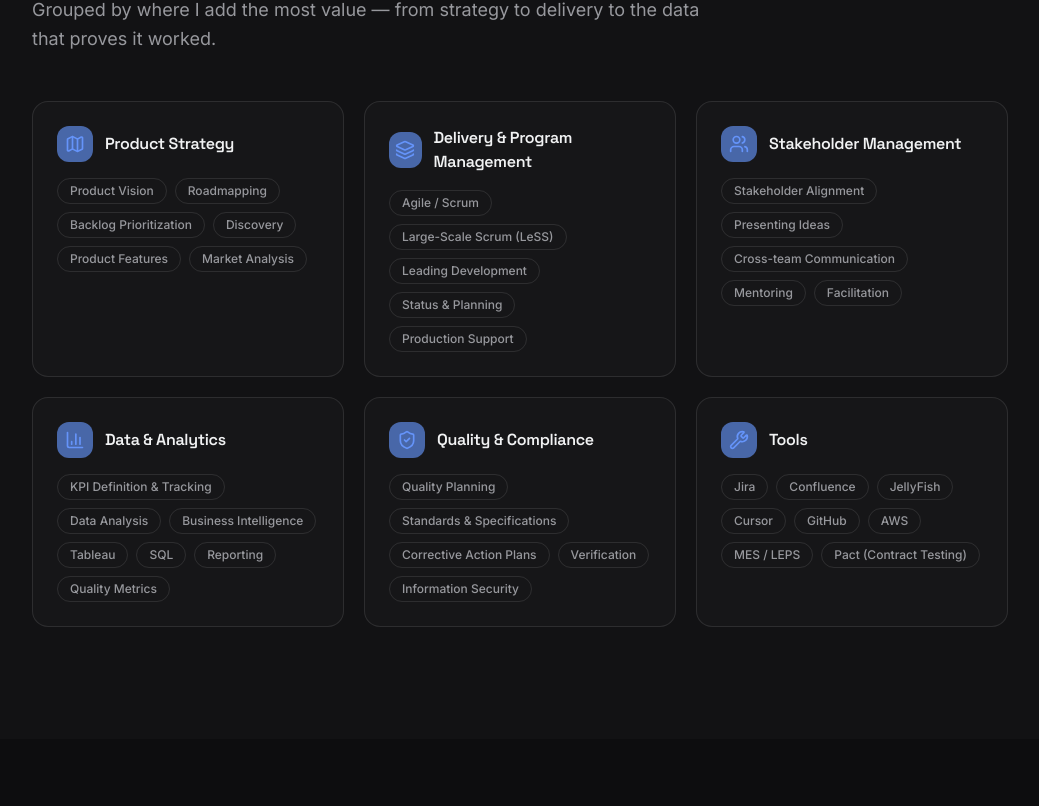
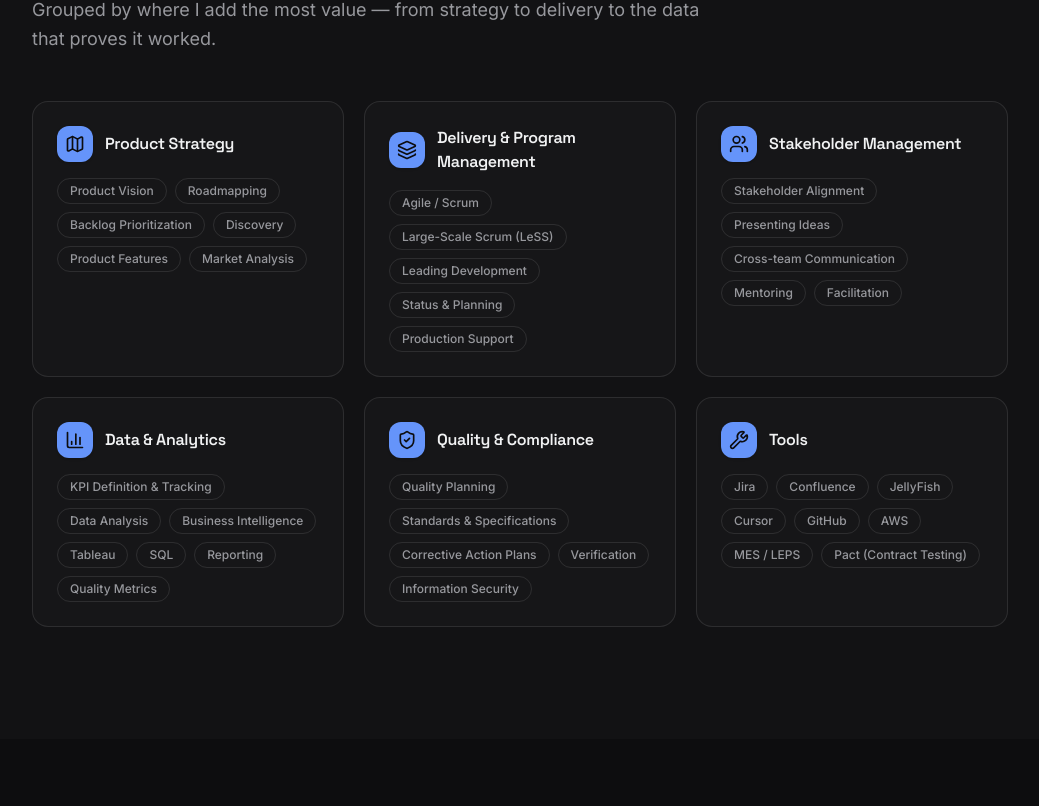
Before and after one commit to mpetko92/milospetkov.com, a Next.js app: page / in a window 1280 px wide. Shown: the part 1534-2340 px from the top of the page, without its empty margins (120-1159 px from the left). Built offline with nearby package versions, Linux system fonts and the light colour scheme.

Commit message:
Improve icon contrast in contact and skills sections.

```diff
--- /dev/null
+++ b/components/accent-icon-box.tsx
@@ -0,0 +1,21 @@
+import { cn } from "@/lib/utils";
+
+export function AccentIconBox({
+  children,
+  className,
+}: {
+  children: React.ReactNode;
+  className?: string;
+}) {
+  return (
+    <span
+      className={cn(
+        "flex size-9 shrink-0 items-center justify-center rounded-lg",
+        "bg-accent text-accent-foreground shadow-sm",
+        className
+      )}
+    >
+      {children}
+    </span>
+  );
+}
--- a/components/sections/contact.tsx
+++ b/components/sections/contact.tsx
@@ -1,5 +1,6 @@
 import { Mail, MapPin } from "lucide-react";
 import { GithubIcon, LinkedinIcon } from "@/components/icons/brand";
+import { AccentIconBox } from "@/components/accent-icon-box";
 import { contact } from "@/data/content";
 import { Section, SectionHeader } from "@/components/section";
 import { Button } from "@/components/ui/button";
@@ -61,9 +62,9 @@ export function Contact() {
                     rel={href.startsWith("http") ? "noreferrer" : undefined}
                     className="flex items-center gap-4 px-5 py-4 transition-colors hover:bg-muted"
                   >
-                    <span className="flex size-9 items-center justify-center rounded-lg bg-accent-soft text-accent">
+                    <AccentIconBox>
                       <Icon className="size-5" />
-                    </span>
+                    </AccentIconBox>
                     <span className="min-w-0">
                       <span className="block text-xs uppercase tracking-widest text-muted-foreground">
                         {label}
@@ -73,9 +74,9 @@ export function Contact() {
                   </a>
                 ) : (
                   <div className="flex items-center gap-4 px-5 py-4">
-                    <span className="flex size-9 items-center justify-center rounded-lg bg-accent-soft text-accent">
+                    <AccentIconBox>
                       <Icon className="size-5" />
-                    </span>
+                    </AccentIconBox>
                     <span className="min-w-0">
                       <span className="block text-xs uppercase tracking-widest text-muted-foreground">
                         {label}
--- a/components/sections/skills.tsx
+++ b/components/sections/skills.tsx
@@ -1,3 +1,4 @@
+import { AccentIconBox } from "@/components/accent-icon-box";
 import { skillGroups } from "@/data/content";
 import { Section, SectionHeader } from "@/components/section";
 import { Card } from "@/components/ui/card";
@@ -19,9 +20,9 @@ export function Skills() {
             <Reveal key={group.title} delay={(i % 3) * 0.06}>
               <Card className="h-full p-6 transition-colors hover:border-accent/40">
                 <div className="mb-4 flex items-center gap-3">
-                  <span className="flex size-9 items-center justify-center rounded-lg bg-accent-soft text-accent">
+                  <AccentIconBox>
                     <Icon className="size-5" />
-                  </span>
+                  </AccentIconBox>
                   <h3 className="text-base font-semibold">{group.title}</h3>
                 </div>
                 <div className="flex flex-wrap gap-2">
```
